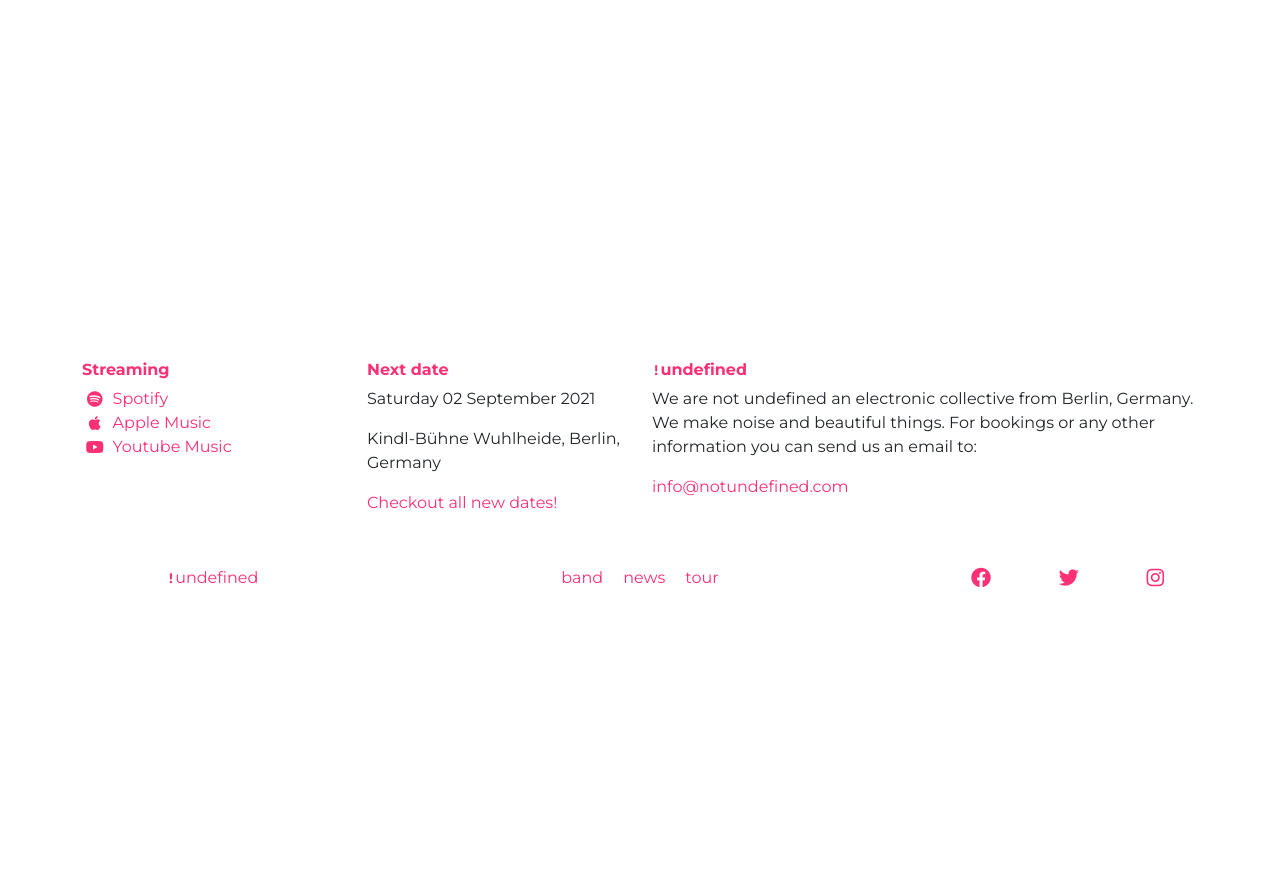
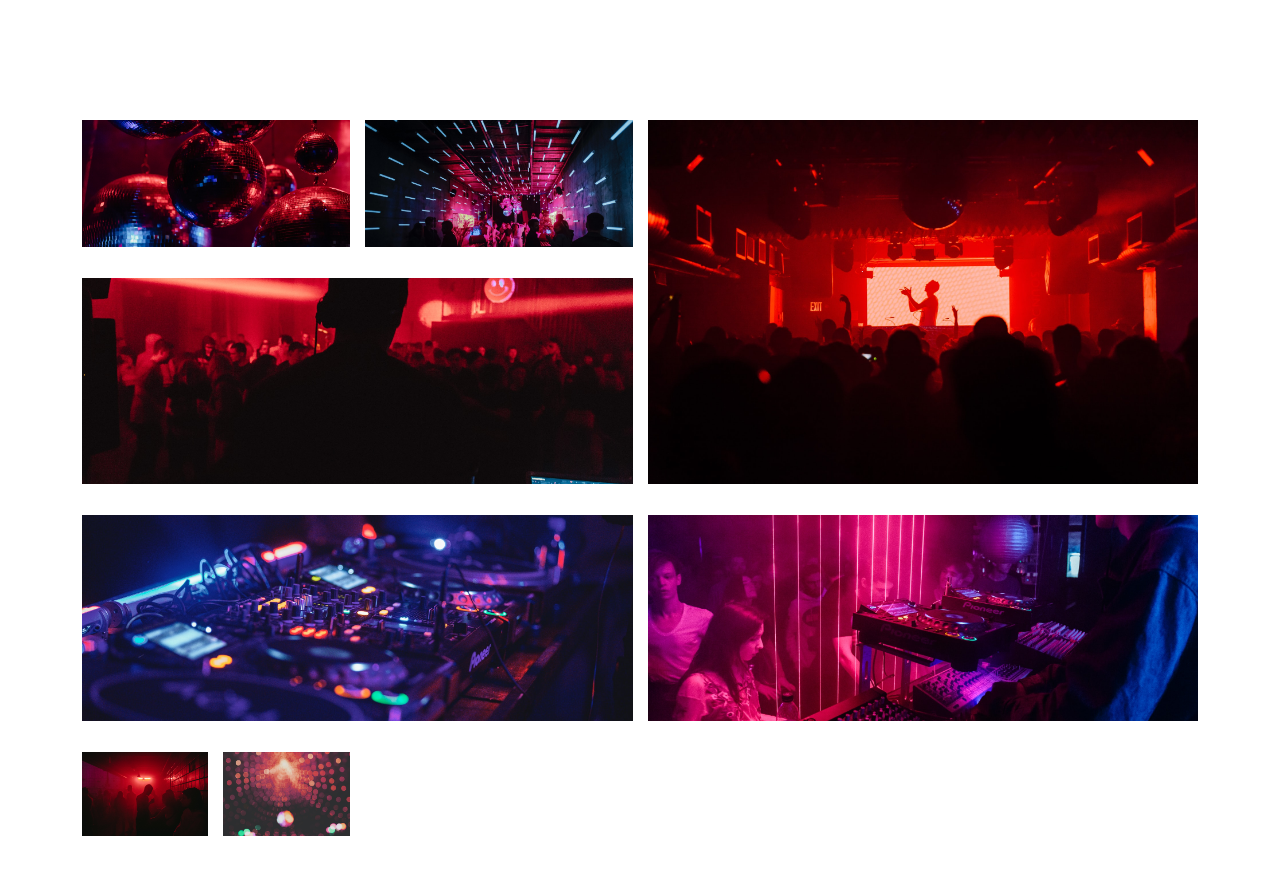
Before and after one commit to ansango/band-uoc, a React app: page /tour in a window 1280 px wide. Shown: the part 860-1734 px from the top of the page. Before the commit the page ends 1509 px from the top, so only its background shows below. Built offline with nearby package versions, Linux system fonts and the light colour scheme.

Commit message:
grid gallery

```diff
--- /dev/null
+++ b/src/assets/scripts/App/Components/Gallery/index.js
@@ -0,0 +1,66 @@
+import React from "react";
+import balls from "../../../../images/gallery/balls.jpg";
+import disco from "../../../../images/gallery/disco.jpg";
+import dj from "../../../../images/gallery/dj.jpg";
+import dj2 from "../../../../images/gallery/dj2.jpg";
+import dj3 from "../../../../images/gallery/dj3.jpg";
+import dj4 from "../../../../images/gallery/dj4.jpg";
+import people from "../../../../images/gallery/people.jpg";
+import points from "../../../../images/gallery/points.jpg";
+
+export default () => {
+  return (
+    <div className="gallery">
+      {images.map((image, index) => {
+        return (
+          <figure className={`gallery__item gallery__item--${image.id}`}>
+            <img src={image.url} className="gallery__img" alt={image.name} />
+          </figure>
+        );
+      })}
+    </div>
+  );
+};
+
+const images = [
+  {
+    id: 1,
+    url: balls,
+    name: "balls",
+  },
+  {
+    id: 2,
+    url: disco,
+    name: "balls",
+  },
+  {
+    id: 3,
+    url: dj,
+    name: "balls",
+  },
+  {
+    id: 4,
+    url: dj2,
+    name: "balls",
+  },
+  {
+    id: 5,
+    url: dj3,
+    name: "balls",
+  },
+  {
+    id: 6,
+    url: dj4,
+    name: "balls",
+  },
+  {
+    id: 7,
+    url: people,
+    name: "balls",
+  },
+  {
+    id: 8,
+    url: points,
+    name: "balls",
+  },
+];
--- a/src/assets/scripts/App/Components/Modal/index.js
+++ b/src/assets/scripts/App/Components/Modal/index.js
@@ -24,7 +24,7 @@ export default () => {
         </div>
         <button
           type="button"
-          class="btn-close btn-close-white me-2 m-auto"
+          className="btn-close btn-close-white me-2 m-auto"
           data-bs-dismiss="toast"
           aria-label="Close"
           onClick={hideToast}
--- /dev/null
+++ b/src/assets/scripts/App/Components/Table/index.js
@@ -0,0 +1,31 @@
+import React from "react";
+
+export default (props) => {
+  return (
+    <table className="table">
+      <thead></thead>
+      <tbody>
+        {props.appoints.map((appoint, index) => {
+          let date = `${appoint.date.month} ${appoint.date.day} ${appoint.date.dayWeek}`;
+          let country = `${appoint.location[1].region}`;
+          let time = `${appoint.hour}`;
+          let place = `${appoint.location[0].place}`;
+          let event = `${place} | ${time}`;
+          return (
+            <tr key={index}>
+              <td>
+                <i className="fas fa-ticket-alt text-primary"></i>
+              </td>
+              <td>{date}</td>
+              <td>{event}</td>
+              <td>{country}</td>
+              <td>
+                <button className="btn btn-primary text-white">Tickets</button>
+              </td>
+            </tr>
+          );
+        })}
+      </tbody>
+    </table>
+  );
+};
--- a/src/assets/scripts/App/Views/Tour/index.js
+++ b/src/assets/scripts/App/Views/Tour/index.js
@@ -1,6 +1,7 @@
 import React from "react";
 import Ticket from "../../Components/Card/ticket";
-import Contact from "../../Components/Contact";
+import Table from "../../Components/Table";
+import Gallery from "../../Components/Gallery";
 export default () => {
   return (
     <div className="view view-tour">
@@ -12,34 +13,11 @@ export default () => {
           })}
         </div>
         <div className="container d-none d-md-block">
-          <table className="table">
-            <thead></thead>
-            <tbody>
-              {appoints.map((appoint, index) => {
-                let date = `${appoint.date.month} ${appoint.date.day} ${appoint.date.dayWeek}`;
-                let country = `${appoint.location[1].region}`;
-                let time = `${appoint.hour}`;
-                let place = `${appoint.location[0].place}`;
-                let event = `${place} | ${time}`;
-                return (
-                  <tr key={index}>
-                    <td>
-                      <i className="fas fa-ticket-alt text-primary"></i>
-                    </td>
-                    <td>{date}</td>
-                    <td>{event}</td>
-                    <td>{country}</td>
-                    <td>
-                      <button className="btn btn-primary text-white">
-                        Tickets
-                      </button>
-                    </td>
-                  </tr>
-                );
-              })}
-            </tbody>
-          </table>
+          <Table appoints={appoints} />
         </div>
+      </div>
+      <div className="container">
+        <Gallery />
       </div>
     </div>
   );
--- a/src/assets/styles/06_components.scss
+++ b/src/assets/styles/06_components.scss
@@ -301,3 +301,46 @@
     justify-content: space-around;
   }
 }
+
+.gallery {
+  display: grid;
+  grid-template-columns: repeat(8, 1fr);
+  grid-template-rows: repeat(8, 5vw);
+  grid-gap: 15px;
+}
+
+.gallery__img {
+  width: 100%;
+  height: 100%;
+  object-fit: cover;
+}
+
+.gallery__item--1 {
+  grid-column: 1 / span 2;
+  grid-row: 1 / span 2;
+}
+
+.gallery__item--2 {
+  grid-column: 3 / span 2;
+  grid-row: 1 / span 2;
+}
+
+.gallery__item--3 {
+  grid-column: 5 / span 4;
+  grid-row: 1 / span 5;
+}
+
+.gallery__item--4 {
+  grid-column: 1 / span 4;
+  grid-row: 3 / span 3;
+}
+
+.gallery__item--5 {
+  grid-column: 1 / span 4;
+  grid-row: 6 / span 3;
+}
+
+.gallery__item--6 {
+  grid-column: 5 / span 4;
+  grid-row: 6 / span 3;
+}
```
Also changed, not shown: src/assets/images/gallery/balls.jpg (added), src/assets/images/gallery/disco.jpg (added), src/assets/images/gallery/dj.jpg (added), src/assets/images/gallery/dj2.jpg (added), src/assets/images/gallery/dj3.jpg (added), src/assets/images/gallery/dj4.jpg (added), src/assets/images/gallery/people.jpg (added), src/assets/images/gallery/points.jpg (added).
